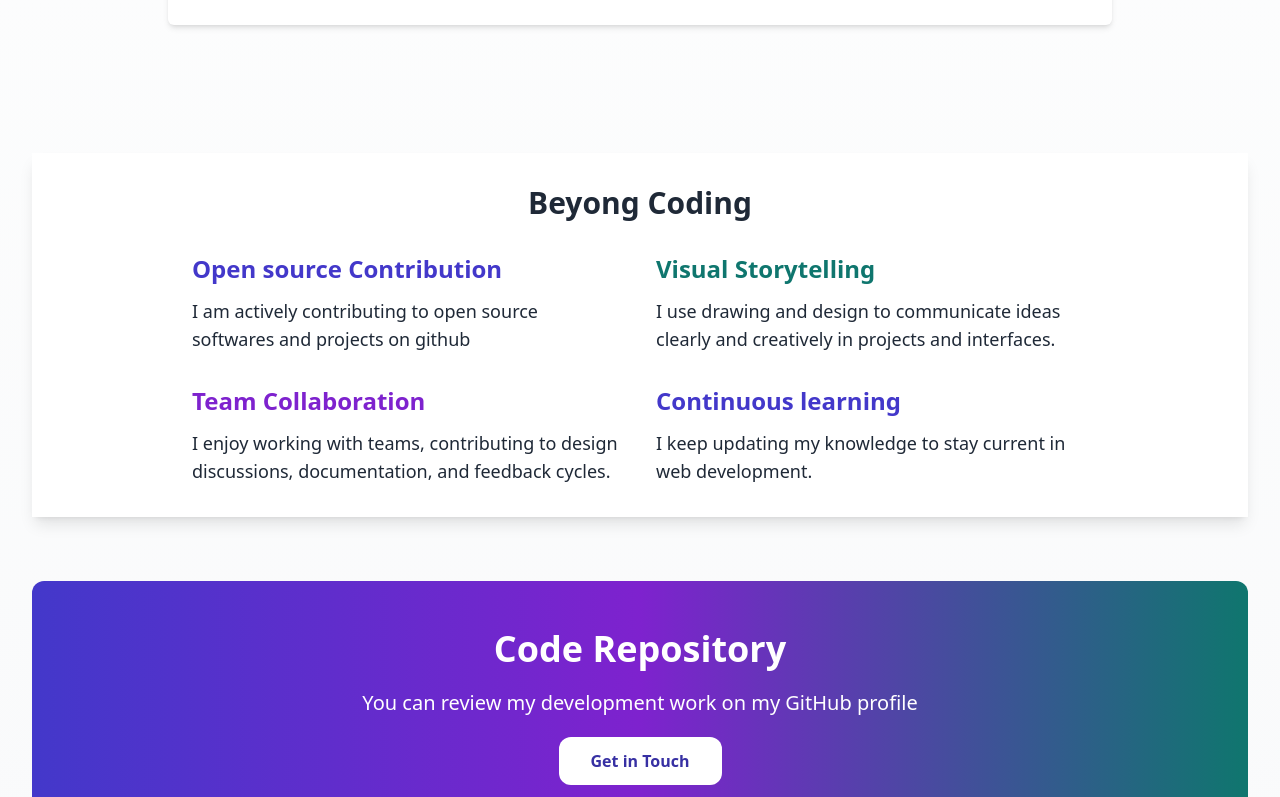
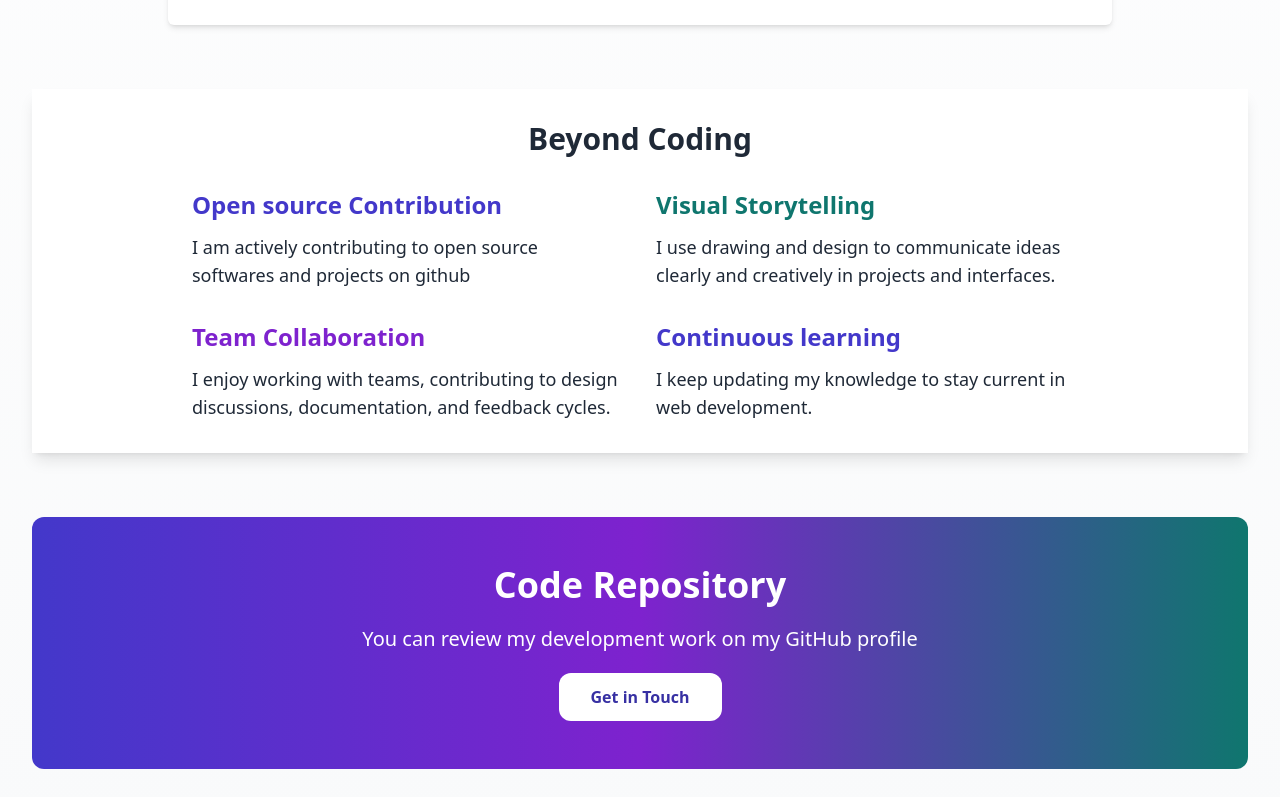
Before and after one commit to Narayan-786/NS-Portfolio, a React (Create React App) app: page / in a window 1280 px wide. Shown: the part 983-1780 px from the top of the page. Built offline with nearby package versions, Linux system fonts and the light colour scheme.

Commit message:
Some small spacing fixed

```diff
--- a/src/Component/About.js
+++ b/src/Component/About.js
@@ -24,7 +24,7 @@ export default function About() {
           </p>
         </div>
 
-        <div className="relative flex items-center justify-center mb-16">
+        <div className="relative flex items-center justify-center">
           <div className="bg-white shadow-md mb-16 p-6 rounded-md">
             <h1 className="text-3xl font-semibold mb-10">
               Professional Journey
@@ -46,7 +46,7 @@ export default function About() {
         </div>
         <div className="bg-white p-8 shadow-lg mb-16">
           <h2 className="text-3xl font-semibold text-center text-gray-800 mb-8">
-            Beyong Coding
+            Beyond Coding
           </h2>
 
           <div className="grid grid-cols-1 md:grid-cols-2 gap-8 text-left max-w-4xl mx-auto">
--- a/src/Component/Skills.js
+++ b/src/Component/Skills.js
@@ -32,7 +32,7 @@ export default function Skill() {
   };
 
   return (
-    <div id="Skills" className="min-h-screen w-full py-16">
+    <div id="Skills" className="min-h-screen w-full bg-gradient-to-b from-white to-gray-50 py-16">
       <div className="max-w-7xl mx-auto px-4 sm:px-6 lg:px-8">
         <div className="text-center mb-12">
           <h2 className="text-4xl font-bold bg-gradient-to-r from-indigo-700 via-purple-600 to-teal-600 pb-1 bg-clip-text text-transparent">
```
